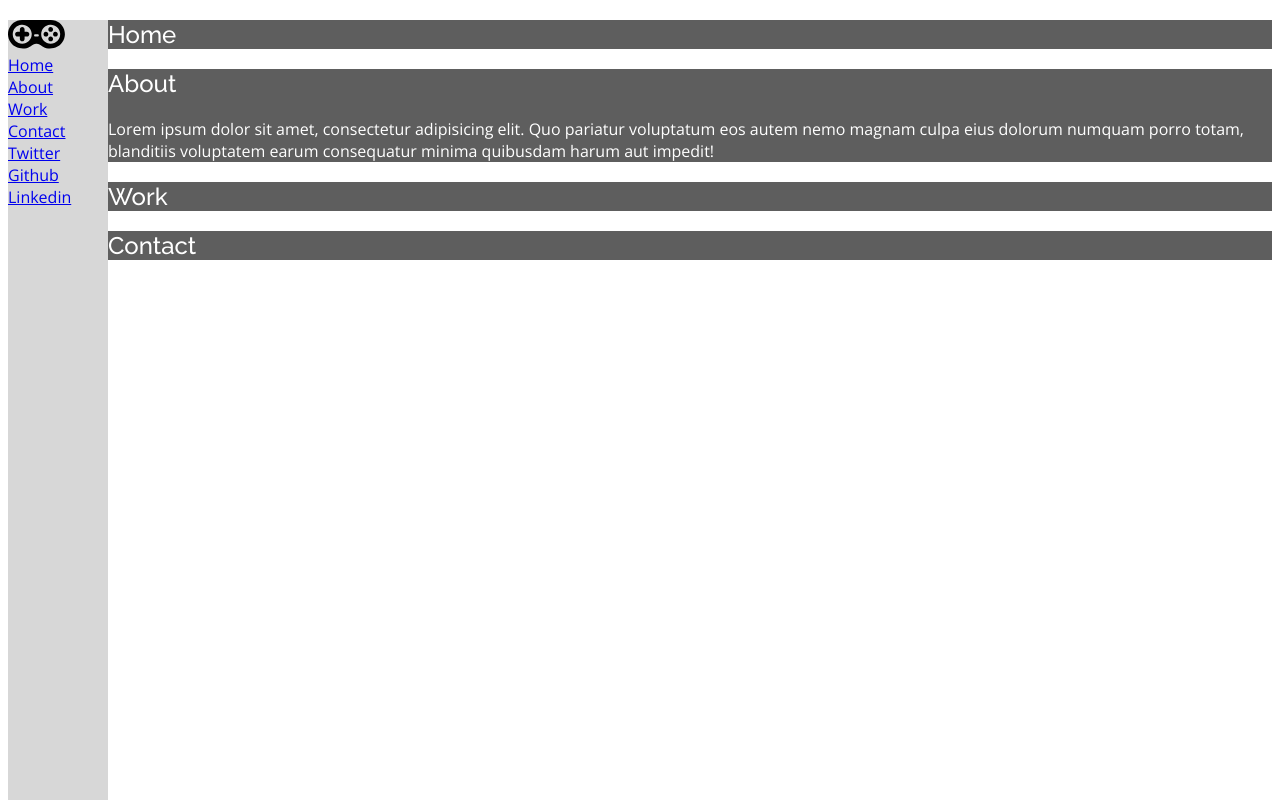
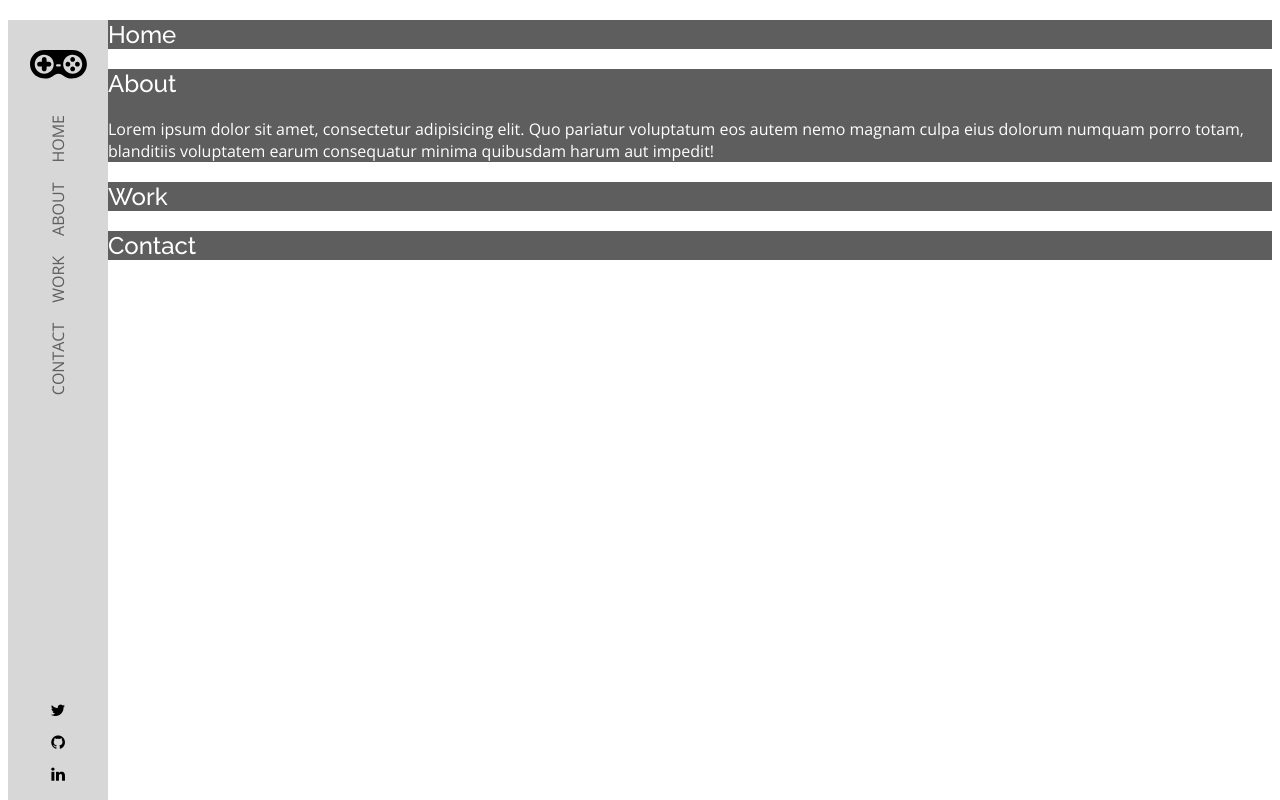
Before and after one commit to KenzuTS/Portfolio, a plain HTML site: page index.html in a window 1280 px wide. Drawn offline with nearby package versions, Linux system fonts and the light colour scheme; a script that the page names is missing.

Commit message:
sidebar css

```diff
--- a/CSS/style.css
+++ b/CSS/style.css
@@ -5,9 +5,17 @@ h1, h2, h3, h4, h5, h6 {
 	font-family: 'Raleway', sans-serif;
 	font-weight: normal;
 }
-/*
-SIDEBAR
-*/
+/*********************************
+	HELPERS
+**********************************/
+.unstyled-list {
+	list-style: none;
+	padding: 0;
+	margin: 0;
+}
+/*********************************
+	SIDEBAR
+**********************************/
 .side-menu {
 	width: 100px;
 	height: 100%;
@@ -15,23 +23,46 @@ SIDEBAR
 	position: fixed;
 	z-index: 1;
 }
+.side-menu a {
+	color: #5E5E5E;
+	text-decoration: none;
+	text-transform: uppercase;
+}
+.logo {
+	display: block;
+	text-align: center;
+	position: relative;
+	top: 30px;
+}
 .main-menu {
-
-}
-.unstyled-list {
-	list-style: none;
-	padding: 0;
-	margin: 0;
+	position: relative;
+	transform: rotate(270deg);
+	top: 90px;
 }
 .main-menu ul {
-
+	display: flex;
+	flex-direction: row-reverse;
+}
+.main-menu ul li {
+	display: inline-block;
+	margin: 0 10px;
 }
 .social-menu {
-
+	color: black;
+	text-align: center;
+	position: absolute;
+	bottom: 30px;
+	width: 100%;
 }
-/*
-MAIN CONTENT
-*/
+.social-menu a {
+	color: black;
+}
+.social-menu ul li {
+	padding: 5px;
+}
+/***********************************
+	MAIN CONTENT
+************************************/
 .main-content {
     padding-left: 100px;
 }
--- a/index.html
+++ b/index.html
@@ -6,15 +6,20 @@
 
 		<title>Sébastien Tonneau - Développeur</title>
 
-		<link rel="stylesheet" href="CSS/vendor/jquery.fullpage.css">
-		<link rel="stylesheet" href="CSS/vendor/slick.css">
+		<link rel="stylesheet" href="css/vendor/jquery.fullpage.css">
+		<link rel="stylesheet" href="css/vendor/slick.css">
 		<link href='https://fonts.googleapis.com/css?family=Open+Sans:400,700|Raleway:500' rel='stylesheet' type='text/css'>
-		<link rel="stylesheet" href="CSS/style.css">
+		<link rel="stylesheet" href="https://maxcdn.bootstrapcdn.com/font-awesome/4.5.0/css/font-awesome.min.css">
+		<!-- stylesheet -->
+		<link rel="stylesheet" href="css/style.css">
 
 	</head>
 	<body>
 		<aside class="side-menu">
-			<img src="images/logo-01.svg" alt="Pad logo">
+			<a class="logo" href="">
+				<img src="images/logo-01.svg" alt="Pad logo">
+			</a>
+
 			<nav class="main-menu">
 				<ul class="unstyled-list">
 					<li><a href="#home">Home</a></li>
@@ -23,11 +28,24 @@
 					<li><a href="#contact">Contact</a></li>
 				</ul>
 			</nav>
+
 			<nav class="social-menu">
 				<ul class="unstyled-list">
-					<li><a href="https://twitter.com/Seb_LeSombre">Twitter</a></li>
-					<li><a href="https://github.com/KenzuTS">Github</a></li>
-					<li><a href="#">Linkedin</a></li>
+					<li>
+						<a href="https://twitter.com/Seb_LeSombre" target="_blank">
+							<i class="fa fa-twitter"></i>
+						</a>
+					</li>
+					<li>
+						<a href="https://github.com/KenzuTS" target="_blank">
+							<i class="fa fa-github"></i>
+						</a>
+					</li>
+					<li>
+						<a href="https://www.linkedin.com/in/s%C3%A9bastien-tonneau-bb4944103?trk=hp-identity-name" target="_blank">
+							<i class="fa fa-linkedin"></i>
+						</a>
+					</li>
 				</ul>
 			</nav>
 		</aside>
```
